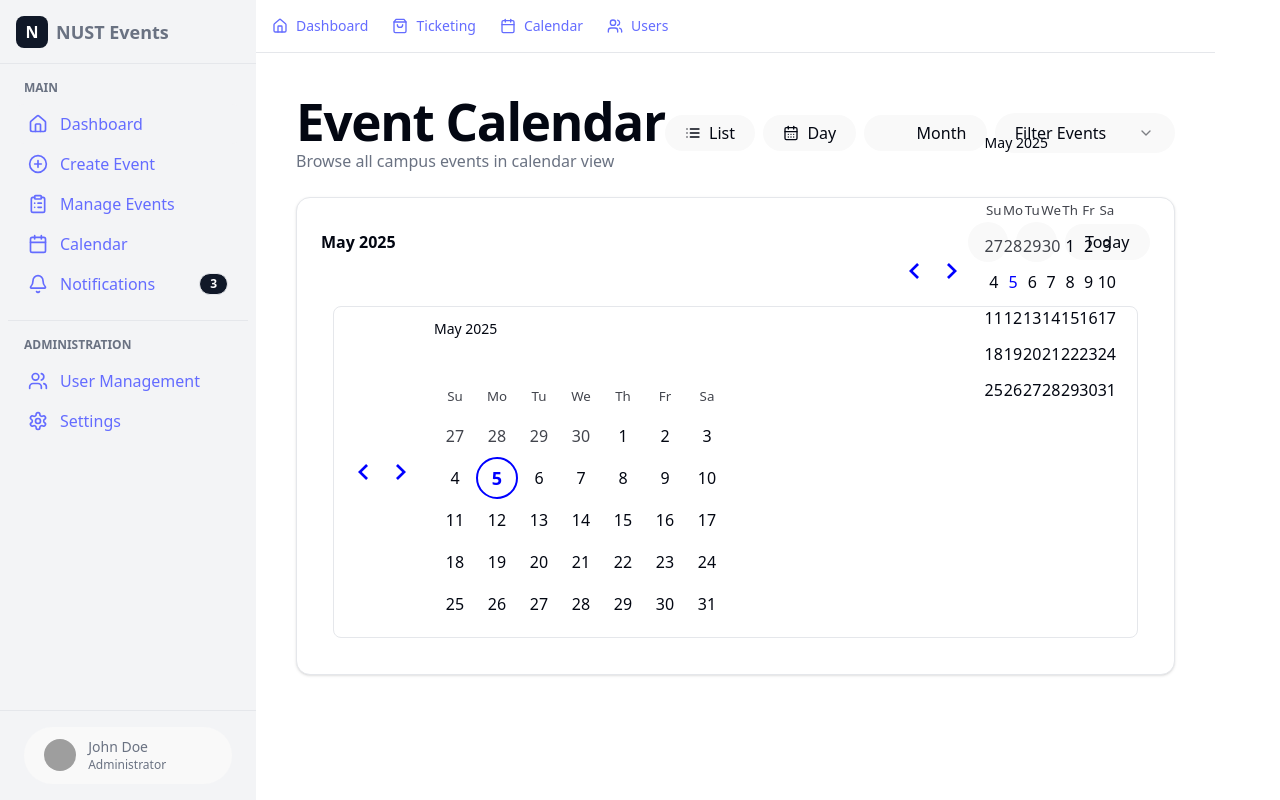
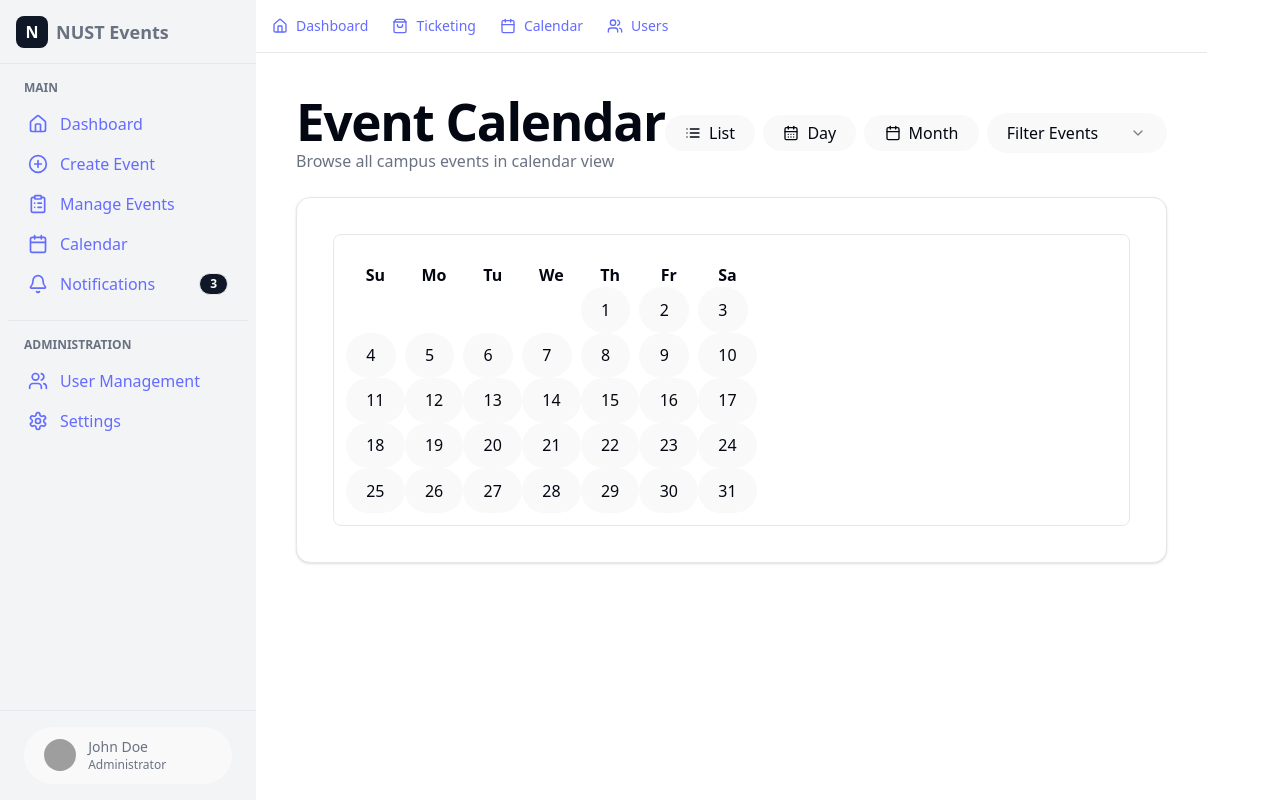
Before and after one commit to SkinnyLadd/NEMS, a React (Vite) app in the folder ui/: page /calendar in a window 1280 px wide. Built offline with nearby package versions, Linux system fonts and the light colour scheme; grey boxes are pictures that could not be loaded.

Commit message:
calendrrrrrr

```diff
--- a/ui/src/pages/calender.tsx
+++ b/ui/src/pages/calender.tsx
@@ -2,13 +2,58 @@
 
 import { useState } from "react"
 import { Button } from "@/components/ui/button"
-import { Card, CardContent, CardHeader, CardTitle } from "@/components/ui/card"
-import { Calendar } from "@/components/ui/calender.tsx"
+import { Card, CardContent } from "@/components/ui/card"
 import { Select, SelectContent, SelectItem, SelectTrigger, SelectValue } from "@/components/ui/select"
 import { Badge } from "@/components/ui/badge"
-import { ChevronLeft, ChevronRight, List, CalendarDays } from "lucide-react"
+import { List, CalendarDays, Calendar } from "lucide-react"
 
+import * as React from "react"
+import { DayPicker } from "react-day-picker"
 
+import { cn } from "@/lib/utils"
+
+export type CalendarProps = React.ComponentProps<typeof DayPicker>
+
+export function CalendarComponent({
+                                      className,
+                                      classNames,
+                                      showOutsideDays = false,
+                                      ...props
+                                  }: CalendarProps) {
+    return (
+        <DayPicker
+            showOutsideDays={showOutsideDays}
+            numberOfMonths={1}
+            className={cn("p-3", className)}
+            classNames={{
+                head: "hidden", // Hide weekday headers
+                head_row: "hidden",
+                nav: "hidden", // Hide nav arrows
+                caption: "hidden", // Hide month caption
+                caption_label: "hidden",
+                months: "flex flex-col",
+                month: "space-y-4",
+                table: "w-full border-collapse space-y-1",
+                row: "flex w-full mt-2",
+                cell: "text-center text-sm p-0 relative focus-within:relative focus-within:z-20",
+                day: cn(
+                    "h-9 w-9 p-0 font-normal aria-selected:opacity-100",
+                    "hover:bg-accent hover:text-accent-foreground rounded-md"
+                ),
+                day_selected:
+                    "bg-primary text-primary-foreground hover:bg-primary hover:text-primary-foreground focus:bg-primary focus:text-primary-foreground",
+                day_today: "border border-primary",
+                day_outside: "text-muted-foreground opacity-50",
+                day_disabled: "text-muted-foreground opacity-50",
+                day_range_middle: "aria-selected:bg-accent aria-selected:text-accent-foreground",
+                day_hidden: "invisible",
+                ...classNames,
+            }}
+            showCaption={false}
+            {...props}
+        />
+    )
+}
 
 export default function CalendarPage() {
     const [date, setDate] = useState<Date | undefined>(new Date())
@@ -50,51 +95,15 @@ export default function CalendarPage() {
             </div>
 
             <Card>
-                <CardHeader className="flex flex-row items-center justify-between space-y-0 pb-2">
-                    <CardTitle>
-                        {date ? date.toLocaleString("default", { month: "long", year: "numeric" }) : "Calendar"}
-                    </CardTitle>
-                    <div className="flex items-center gap-2">
-                        <Button
-                            variant="outline"
-                            size="icon"
-                            onClick={() => {
-                                if (date) {
-                                    const newDate = new Date(date)
-                                    newDate.setMonth(date.getMonth() - 1)
-                                    setDate(newDate)
-                                }
-                            }}
-                        >
-                            <ChevronLeft className="h-4 w-4" />
-                        </Button>
-                        <Button
-                            variant="outline"
-                            size="icon"
-                            onClick={() => {
-                                if (date) {
-                                    const newDate = new Date(date)
-                                    newDate.setMonth(date.getMonth() + 1)
-                                    setDate(newDate)
-                                }
-                            }}
-                        >
-                            <ChevronRight className="h-4 w-4" />
-                        </Button>
-                        <Button variant="outline" size="sm" onClick={() => setDate(new Date())}>
-                            Today
-                        </Button>
-                    </div>
-                </CardHeader>
                 <CardContent>
                     {view === "month" && (
                         <div className="p-3">
-                            <Calendar
+                            <CalendarComponent
                                 mode="single"
                                 selected={date}
                                 onSelect={setDate}
                                 className="rounded-md border"
-
+                                showOutsideDays={false}
                             />
                         </div>
                     )}
@@ -102,7 +111,12 @@ export default function CalendarPage() {
                     {view === "day" && date && (
                         <div className="space-y-4 p-4">
                             <h3 className="font-medium text-lg">
-                                {date.toLocaleDateString("en-US", { weekday: "long", month: "long", day: "numeric", year: "numeric" })}
+                                {date.toLocaleDateString("en-US", {
+                                    weekday: "long",
+                                    month: "long",
+                                    day: "numeric",
+                                    year: "numeric"
+                                })}
                             </h3>
 
                             <div className="space-y-2">
@@ -159,7 +173,6 @@ export default function CalendarPage() {
     )
 }
 
-
 function getCategoryBadgeColor(category: string) {
     switch (category.toLowerCase()) {
         case "academic":
@@ -207,7 +220,6 @@ function groupEventsByDate() {
     return grouped
 }
 
-// Sample calendar events data
 const calendarEvents = [
     {
         name: "Engineering Expo 2025",
```
